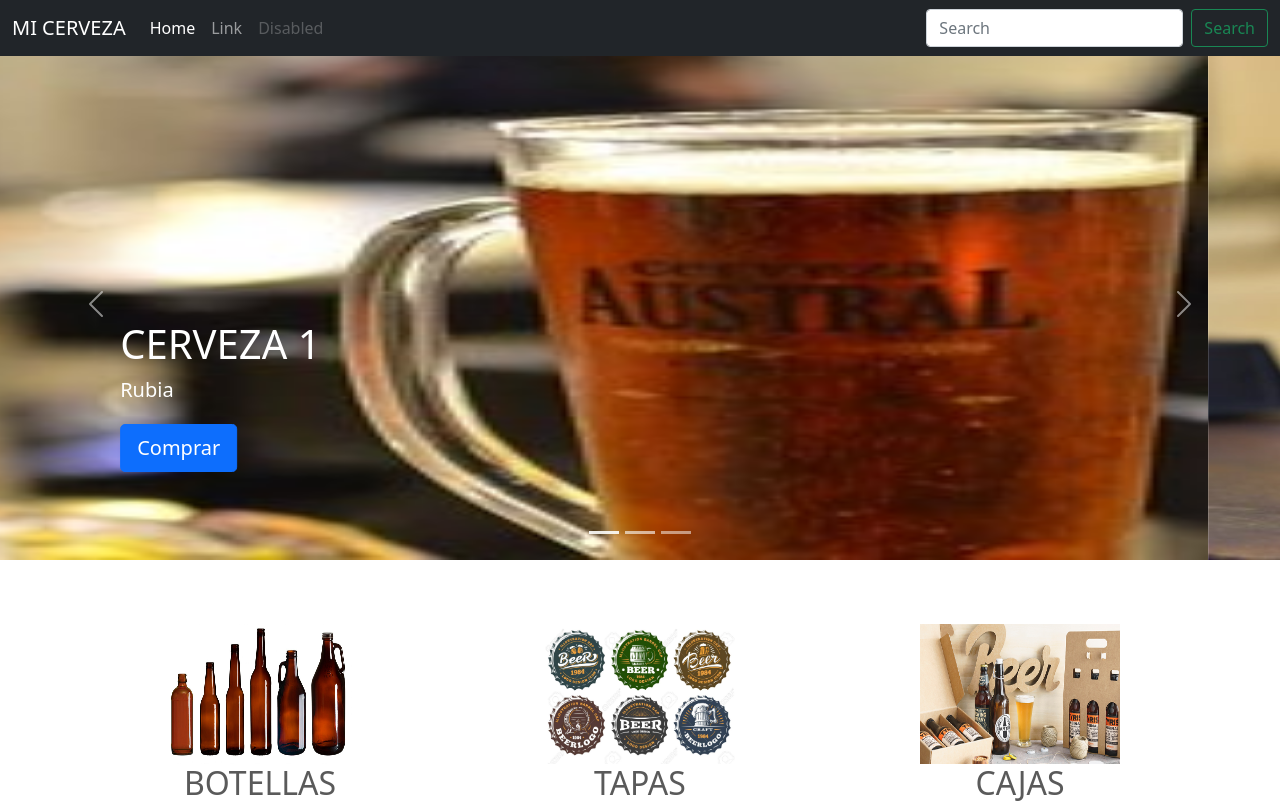
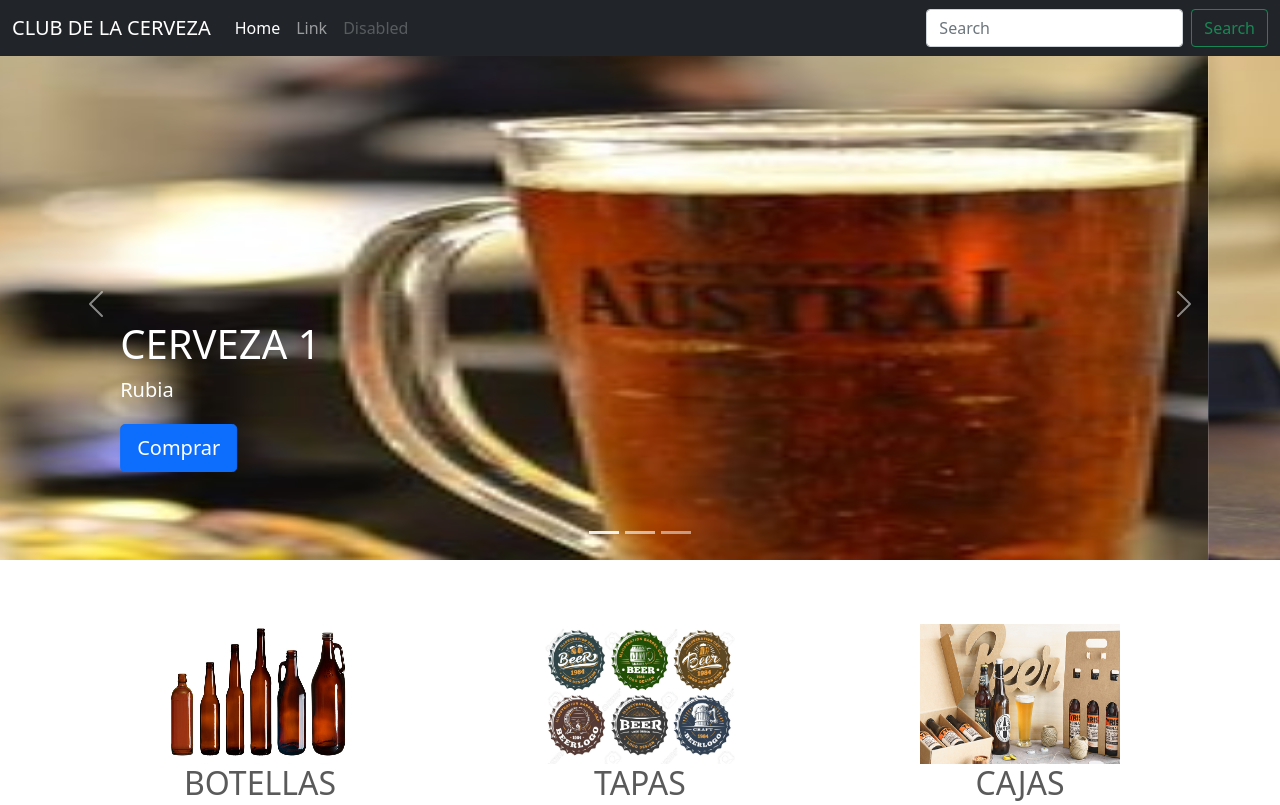
Before and after one commit to Jousephine/Rep7, a plain HTML site: page index.html in a window 1280 px wide. Shown: the top 805 px of the page. Drawn offline with Linux system fonts and the light colour scheme.

Commit message:
Add files via upload

```diff
--- a/index.html
+++ b/index.html
@@ -41,7 +41,7 @@
 <header>
   <nav class="navbar navbar-expand-md navbar-dark fixed-top bg-dark">
     <div class="container-fluid">
-      <a class="navbar-brand" href="#"> MI CERVEZA </a>
+      <a class="navbar-brand" href="#"> CLUB DE LA CERVEZA</a>
       <button class="navbar-toggler" type="button" data-bs-toggle="collapse" data-bs-target="#navbarCollapse" aria-controls="navbarCollapse" aria-expanded="false" aria-label="Toggle navigation">
         <span class="navbar-toggler-icon"></span>
       </button>
```
